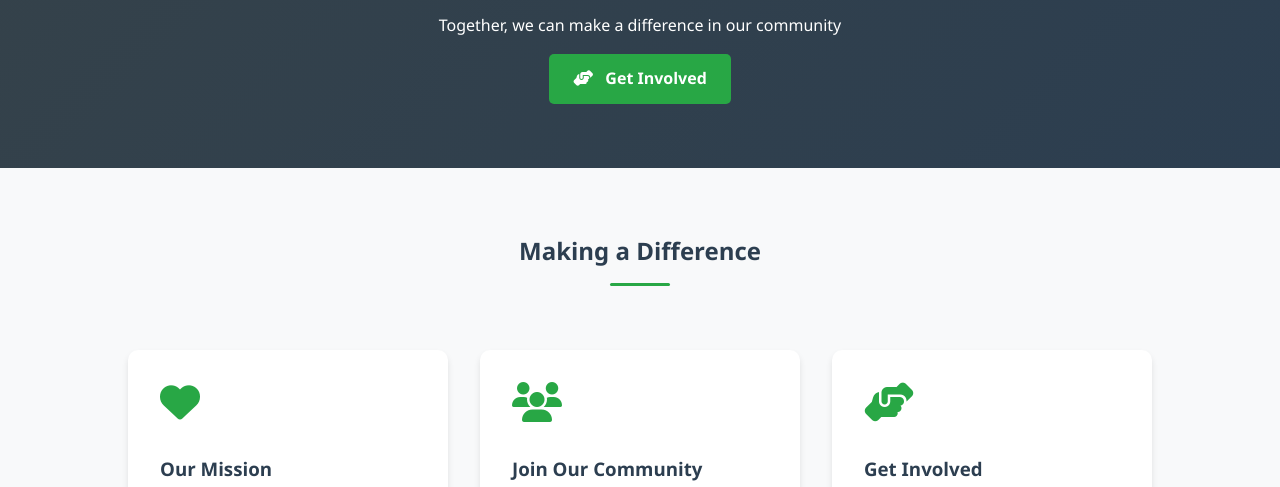
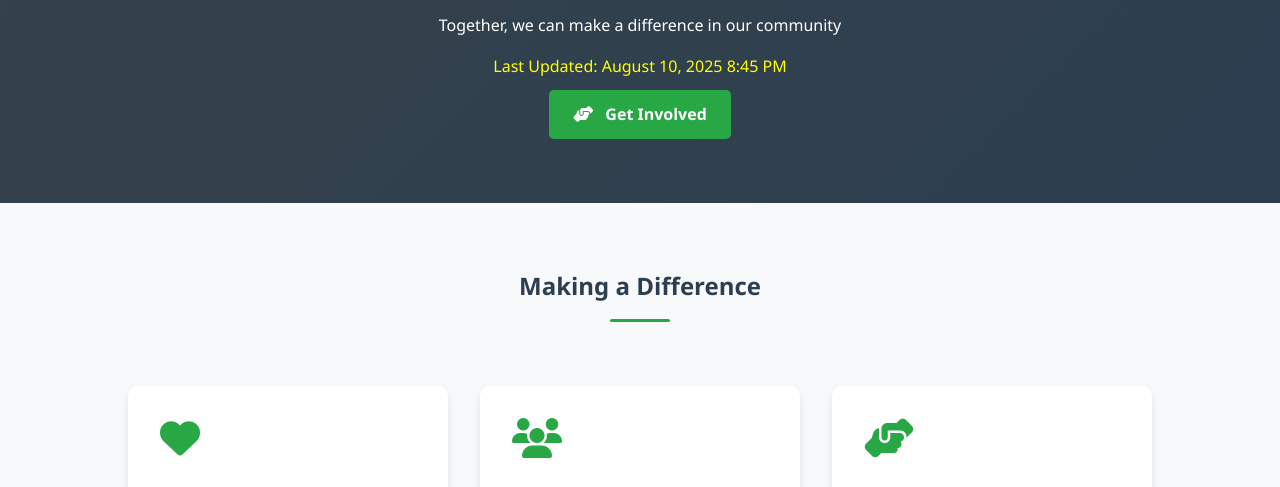
Before and after one commit to Notcreeper13/my-website, a website: page index.html in a window 1280 px wide. Shown: the part 225-712 px from the top of the page. Drawn offline with Linux system fonts and the light colour scheme.

Commit message:
Added timestamp to verify updates

```diff
--- a/index.html
+++ b/index.html
@@ -28,6 +28,7 @@
             <div class="header-content">
                 <h1>Welcome to Our Organization</h1>
                 <p>Together, we can make a difference in our community</p>
+                <p style="color: yellow; margin: 10px 0;">Last Updated: August 10, 2025 8:45 PM</p>
                 <a href="volunteer.html" class="button">
                     <i class="fas fa-hands-helping"></i> Get Involved
                 </a>
```
